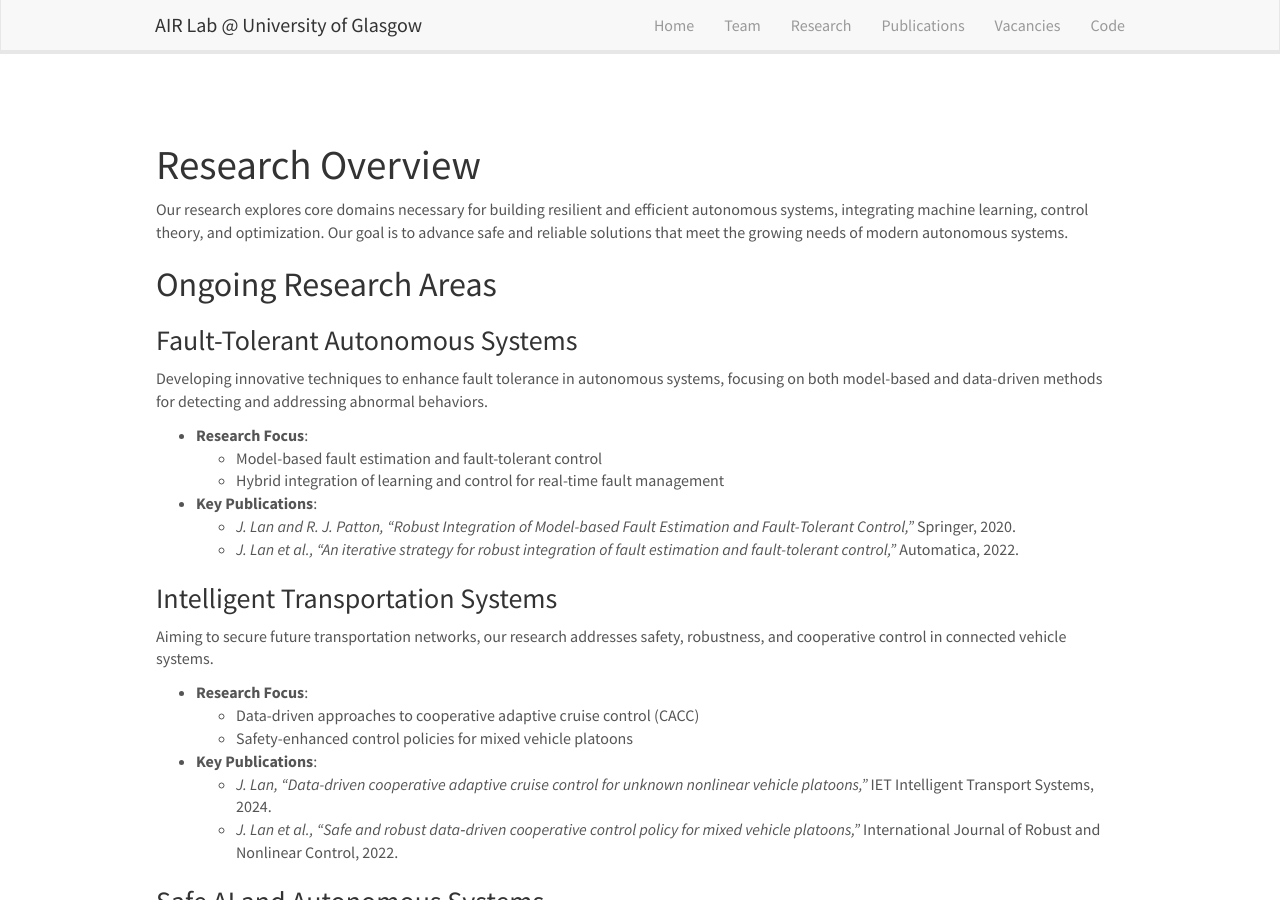
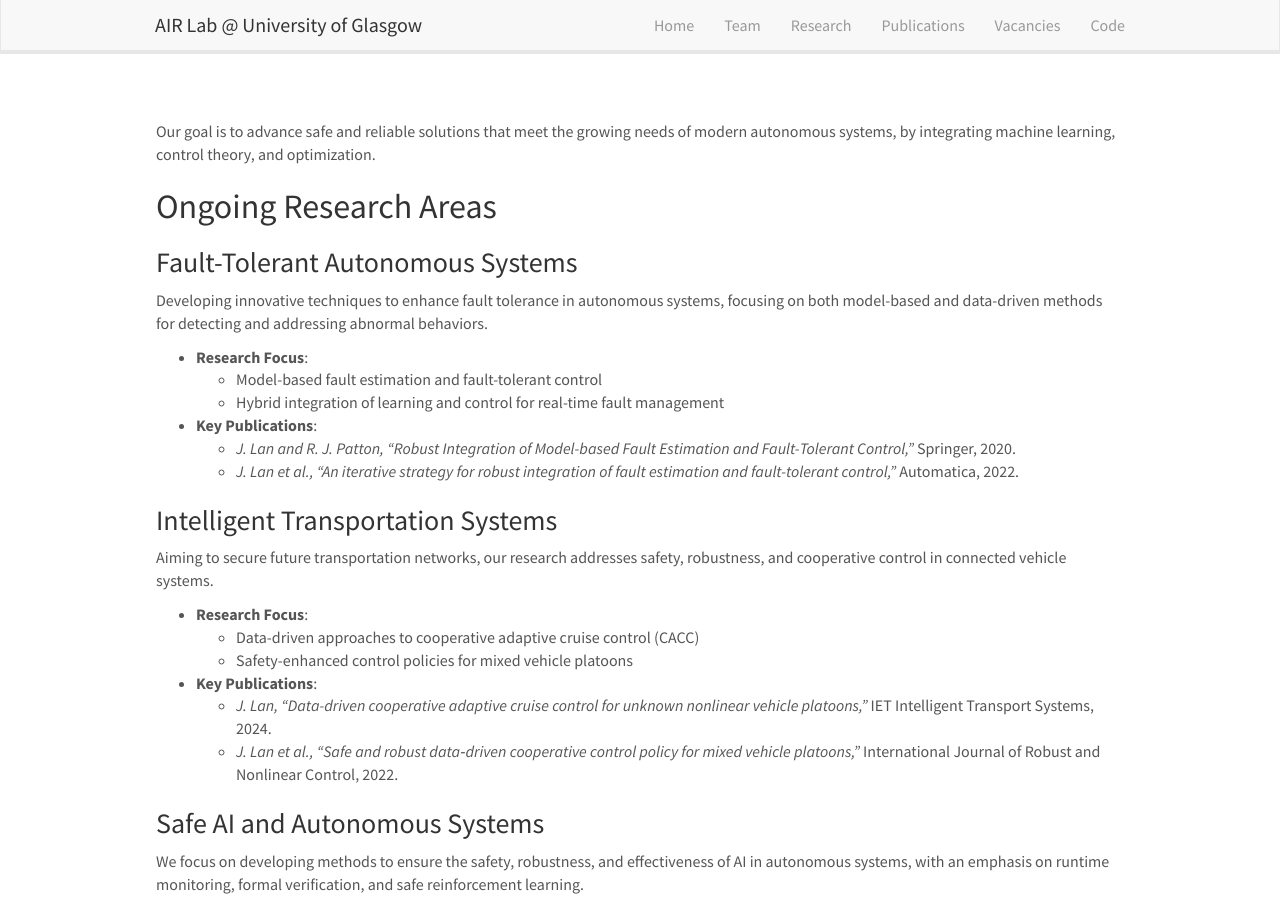
Before and after one commit to AIR-Lan/AIR-Lab, a Jekyll site: the page built from _pages/research.md, in a window 1280 px wide and 900 px high. Built offline with Jekyll 4.4.1, drawn with Linux system fonts in a browser that asks for light colours; nearby versions of some CDN libraries.

Commit message:
Update research.md

```diff
--- a/_pages/research.md
+++ b/_pages/research.md
@@ -6,9 +6,7 @@ sitemap: false
 permalink: /research/
 ---
 
-# Research Overview
-
-Our research explores core domains necessary for building resilient and efficient autonomous systems, integrating machine learning, control theory, and optimization. Our goal is to advance safe and reliable solutions that meet the growing needs of modern autonomous systems.
+Our goal is to advance safe and reliable solutions that meet the growing needs of modern autonomous systems, by integrating machine learning, control theory, and optimization.
 
 ## Ongoing Research Areas
 
```
